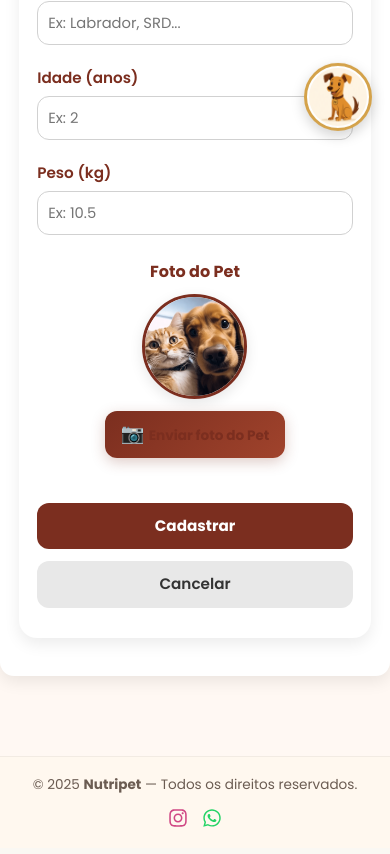
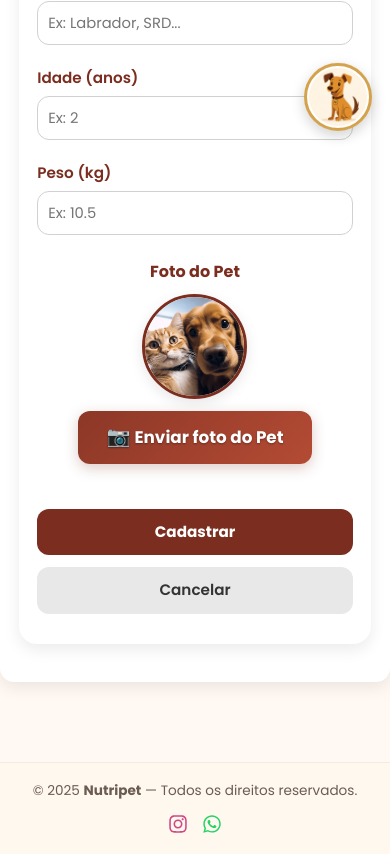
Before and after one commit to kiviaviterbo/nutripet-front, a React (Create React App) app: page /usuario/meupet/cadastrar in a window 390 px wide. Shown: the part 690-1544 px from the top of the page. Built offline with nearby package versions, Linux system fonts and the light colour scheme; sample sign-in values are in the browser's storage.

Commit message:
Ajustes na responsividade

```diff
--- a/src/components/MeuPet/CadastrarPet.css
+++ b/src/components/MeuPet/CadastrarPet.css
@@ -138,15 +138,16 @@
 }
 
 .file-label {
-  padding: 12px 24px;
-  background: linear-gradient(135deg, #7b2e1f, #a0432c);
-  color: #fff;
-  border-radius: 12px;
-  cursor: pointer;
-  font-weight: 600;
-  font-size: 0.96rem;
-  box-shadow: 0 4px 14px rgba(123, 46, 31, 0.25);
-  transition: 0.25s ease;
+  padding: 12px 28px !important;
+  background: linear-gradient(135deg, #8c3727, #b44b34) !important;
+  color: #fff!important;
+  border-radius: 12px !important;
+  cursor: pointer !important;
+  font-weight: 800 !important;
+  font-size: 1.05rem !important;
+  text-shadow: 0px 1px 2px rgba(0,0,0,0.35) !important;
+  box-shadow: 0 4px 14px rgba(123, 46, 31, 0.25) !important;
+  transition: 0.25s ease !important;
 }
 
 .file-label::before {
--- a/src/components/MeuPet/MeusPets.jsx
+++ b/src/components/MeuPet/MeusPets.jsx
@@ -272,7 +272,7 @@ export default function MeusPets() {
             )}
 
             <button
-              onClick={() => (window.location.href = "/meupet/cadastrar")}
+              onClick={() => (window.location.href = "/usuario/meupet/cadastrar")}
               className="btn-novopet"
             >
               + Cadastrar Novo Pet
```
